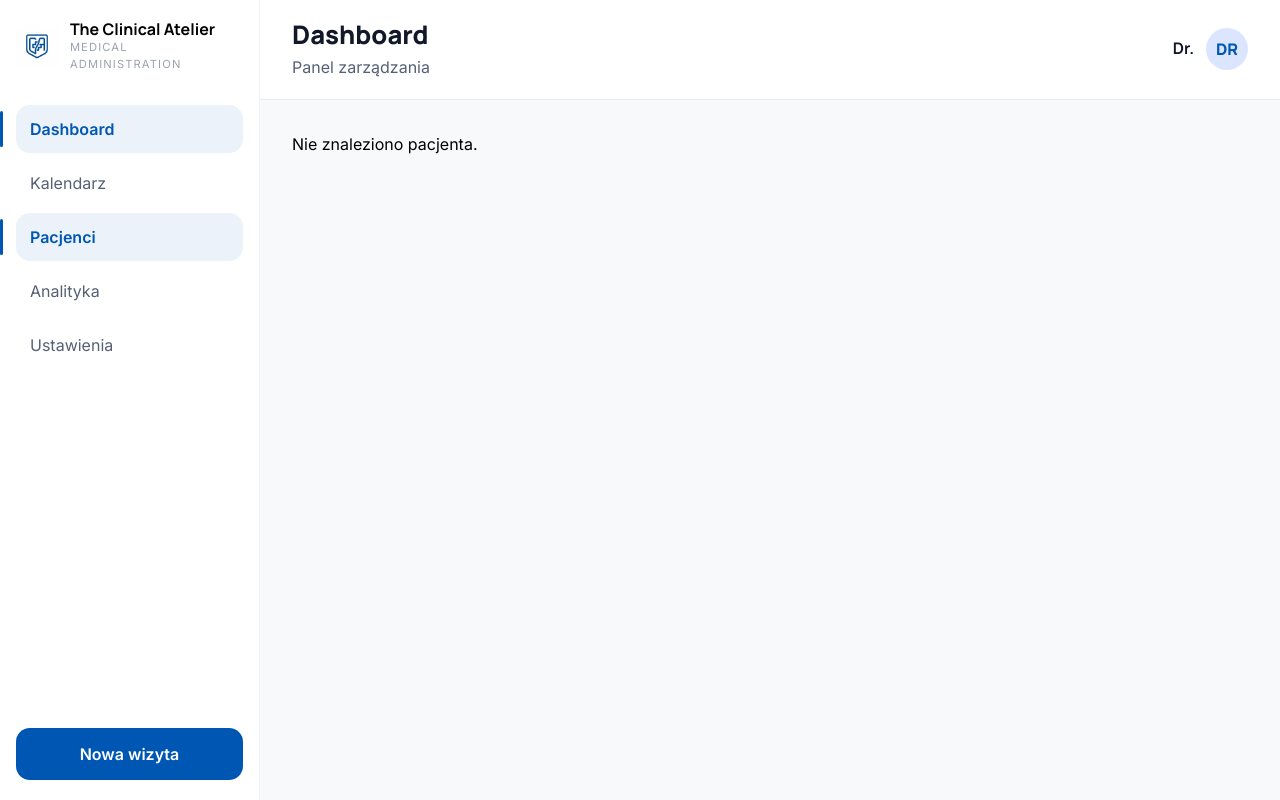
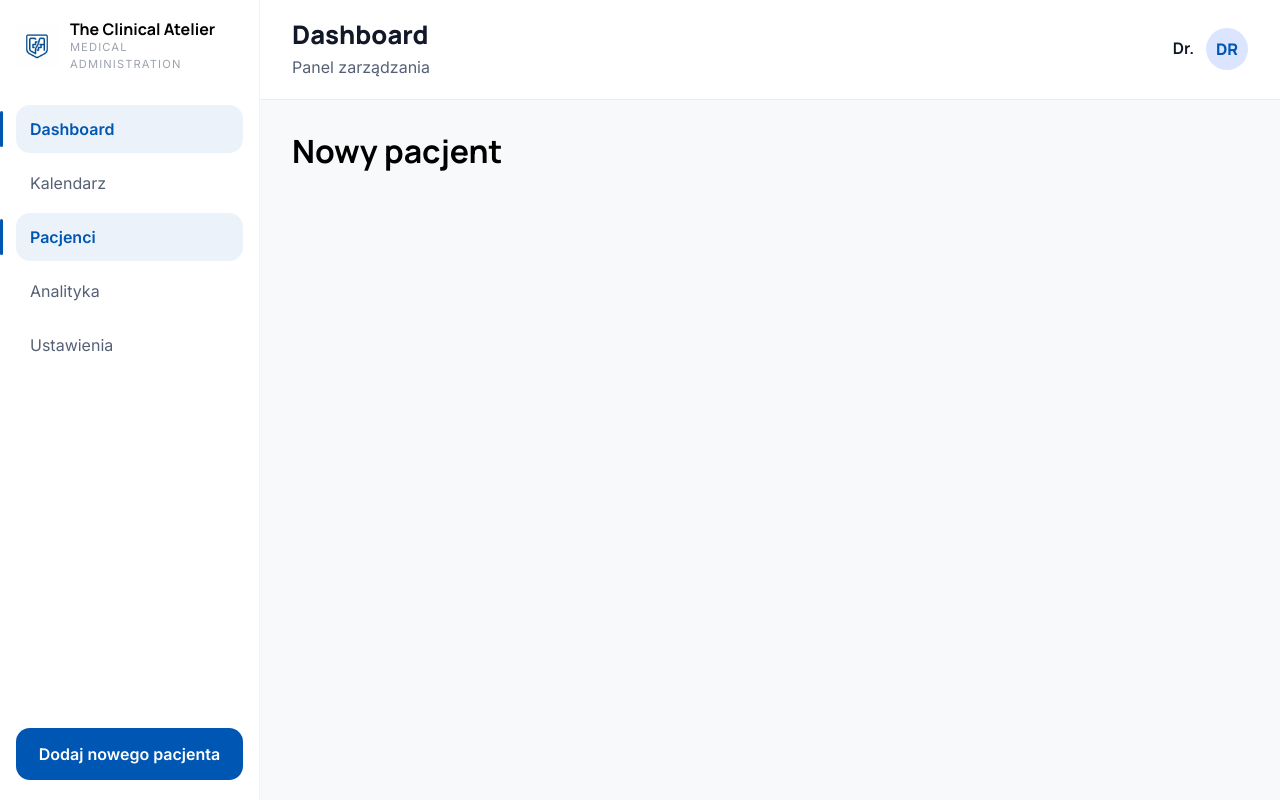
Before and after one commit to kacpi95/clinic-management-system, a React (Vite) app in the folder frontend/: page /dashboard/patients/new in a window 1280 px wide. Built offline with nearby package versions, Linux system fonts and the light colour scheme; no server answers; sample sign-in values are in the browser's storage.

Commit message:
feat: add new patient page, route, and navigation

```diff
--- a/frontend/src/App.tsx
+++ b/frontend/src/App.tsx
@@ -15,6 +15,7 @@ import PatientDetails from './features/patients/components/PatientDetails/Patien
 import NewAppointment from './features/appointments/pages/NewAppointment/NewAppointment';
 import { Toaster } from 'react-hot-toast';
 import EditPatient from './features/patients/pages/EditPatient/EditPatient';
+import NewPatient from './features/patients/pages/NewPatient/NewPatient';
 
 function App() {
   return (
@@ -33,13 +34,14 @@ function App() {
             <Route index element={<Dashboard />} />
             <Route path='patients' element={<Patients />} />
             <Route path='patients/:id' element={<PatientDetails />} />
+            <Route path='patients/:id/edit' element={<EditPatient />} />
+            <Route path='patients/new' element={<NewPatient />} />
             <Route path='calendar' element={<Calendar />} />
             <Route path='analytics' element={<Analytics />} />
             <Route
               path='appointments/:id/new-appointment'
               element={<NewAppointment />}
             />
-            <Route path='patients/:id/edit' element={<EditPatient />} />
           </Route>
         </Route>
 
--- a/frontend/src/components/Sidebar/Sidebar.tsx
+++ b/frontend/src/components/Sidebar/Sidebar.tsx
@@ -1,4 +1,4 @@
-import { NavLink } from 'react-router-dom';
+import { NavLink, useNavigate } from 'react-router-dom';
 
 import logo from '../../assets/logo.png';
 import styles from './Sidebar.module.scss';
@@ -12,6 +12,8 @@ const navItems = [
 ];
 
 export default function Sidebar() {
+  const navigate = useNavigate();
+
   return (
     <aside className={styles.wrapper}>
       <div className={styles.header}>
@@ -40,7 +42,12 @@ export default function Sidebar() {
       </nav>
 
       <div className={styles.footer}>
-        <button className={styles.button}>Nowa wizyta</button>
+        <button
+          className={styles.button}
+          onClick={() => navigate('/dashboard/patients/new')}
+        >
+          Dodaj nowego pacjenta
+        </button>
       </div>
     </aside>
   );
--- /dev/null
+++ b/frontend/src/features/patients/pages/NewPatient/NewPatient.tsx
@@ -0,0 +1,11 @@
+import styles from './NewPatient.module.scss';
+
+export default function NewPatient() {
+  return (
+    <div className={styles.wrapper}>
+      <div className={styles.header}>
+        <h1 className={styles.title}>Nowy pacjent</h1>
+      </div>
+    </div>
+  );
+}
```
Also changed, not shown: frontend/src/features/patients/pages/NewPatient/NewPatient.module.scss (added).
